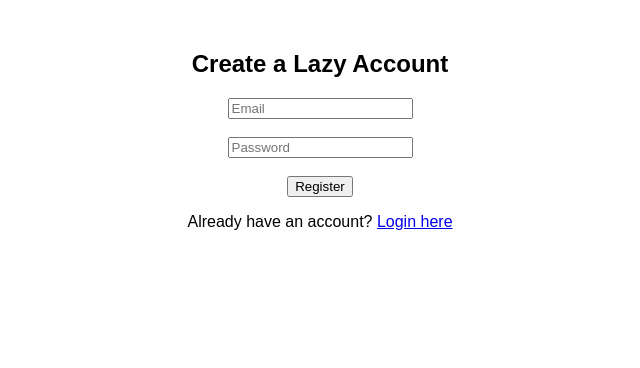
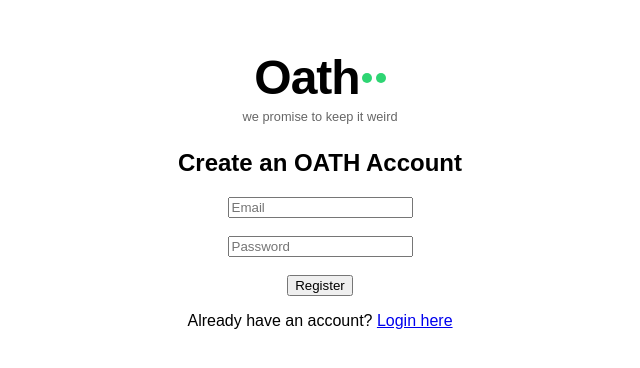
Before and after one commit to Saifsherbeeny/Lazy-todo, a Flask app: page /signup in a window 1280 px wide. Shown: the top 368 px of the page, without its empty margins (320-960 px from the left). Run offline with Flask 3, Linux system fonts and the light colour scheme.

Commit message:
cool updates

```diff
--- a/app.py
+++ b/app.py
@@ -7,7 +7,7 @@ from datetime import datetime
 import os
 
 app = Flask(__name__)
-app.secret_key = 'lazy_secret_key_123'
+app.secret_key = 'saifoath1'
 basedir = os.path.abspath(os.path.dirname(__file__))
 app.config['SQLALCHEMY_DATABASE_URI'] = 'sqlite:///' + os.path.join(basedir, 'data_v2.sqlite')
 app.config['SQLALCHEMY_TRACK_MODIFICATIONS'] = False
--- a/templates/signup.html
+++ b/templates/signup.html
@@ -4,13 +4,55 @@
     <title>Lazy To-Do - Sign Up</title>
     <style>body { font-family: sans-serif; text-align: center; margin-top: 50px; }</style>
 </head>
+<div style="text-align: center; margin-bottom: 25px; user-select: none;">
+    <h1 style="font-size: 3rem; font-weight: 800; letter-spacing: -1px; margin: 0; display: inline-flex; align-items: center; justify-content: center;">
+        Oath
+        <span id="logo-eyes" style="display: inline-flex; gap: 4px; margin-left: 2px; transition: transform 0.2s ease;">
+            <span class="eye-pupil" style="width: 10px; height: 10px; background: #2ed573; border-radius: 50%; display: inline-block; transition: transform 0.2s cubic-bezier(0.175, 0.885, 0.32, 1.275);"></span>
+            <span class="eye-pupil" style="width: 10px; height: 10px; background: #2ed573; border-radius: 50%; display: inline-block; transition: transform 0.2s cubic-bezier(0.175, 0.885, 0.32, 1.275);"></span>
+        </span>
+    </h1>
+    <p style="font-size: 0.8rem; margin: 4px 0 0 0; opacity: 0.6; font-weight: 500;">we promise to keep it weird</p>
+</div>
 <body>
-    <h2>Create a Lazy Account</h2>
+    <h2>Create an OATH Account</h2>
     <form method="POST">
         <input type="email" name="email" placeholder="Email" required><br><br>
         <input type="password" name="password" placeholder="Password" required><br><br>
         <button type="submit">Register</button>
     </form>
     <p>Already have an account? <a href="/login">Login here</a></p>
+    <script>
+    const emailInput = document.querySelector('input[name="email"]');
+    const passwordInput = document.querySelector('input[name="password"]');
+    const pupils = document.querySelectorAll('.eye-pupil');
+    const eyesContainer = document.getElementById('logo-eyes');
+
+    // 1. When user clicks/types in Email: Look down at the input box
+    emailInput.addEventListener('focus', () => {
+        pupils.forEach(pupil => {
+            pupil.style.transform = 'translate(-4px, 5px)'; // Shift left and down
+        });
+        eyesContainer.style.transform = 'rotate(-5deg)';
+    });
+
+    // 2. When user clicks in Password: Look away suspiciously!
+    passwordInput.addEventListener('focus', () => {
+        pupils.forEach(pupil => {
+            pupil.style.transform = 'translate(12px, -8px) scale(0.7)'; // Shift completely away and shrink
+        });
+        eyesContainer.style.transform = 'rotate(15deg)';
+    });
+
+    // 3. Reset when user clicks completely out of the inputs
+    [emailInput, passwordInput].forEach(input => {
+        input.addEventListener('blur', () => {
+            pupils.forEach(pupil => {
+                pupil.style.transform = 'translate(0, 0) scale(1)'; // Snap back to center
+            });
+            eyesContainer.style.transform = 'rotate(0deg)';
+        });
+    });
+</script>
 </body>
 </html>
```
Also changed, not shown: templates/index.html (+8 -5 lines), templates/login.html (+44 -1 lines).
